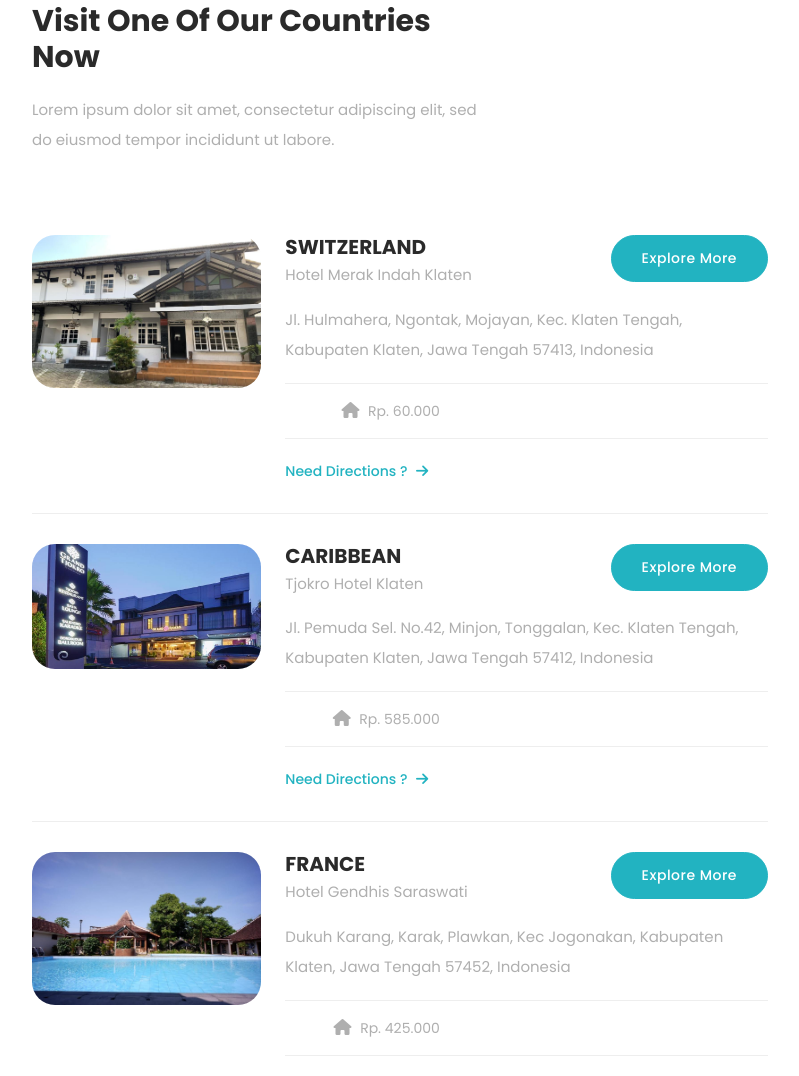
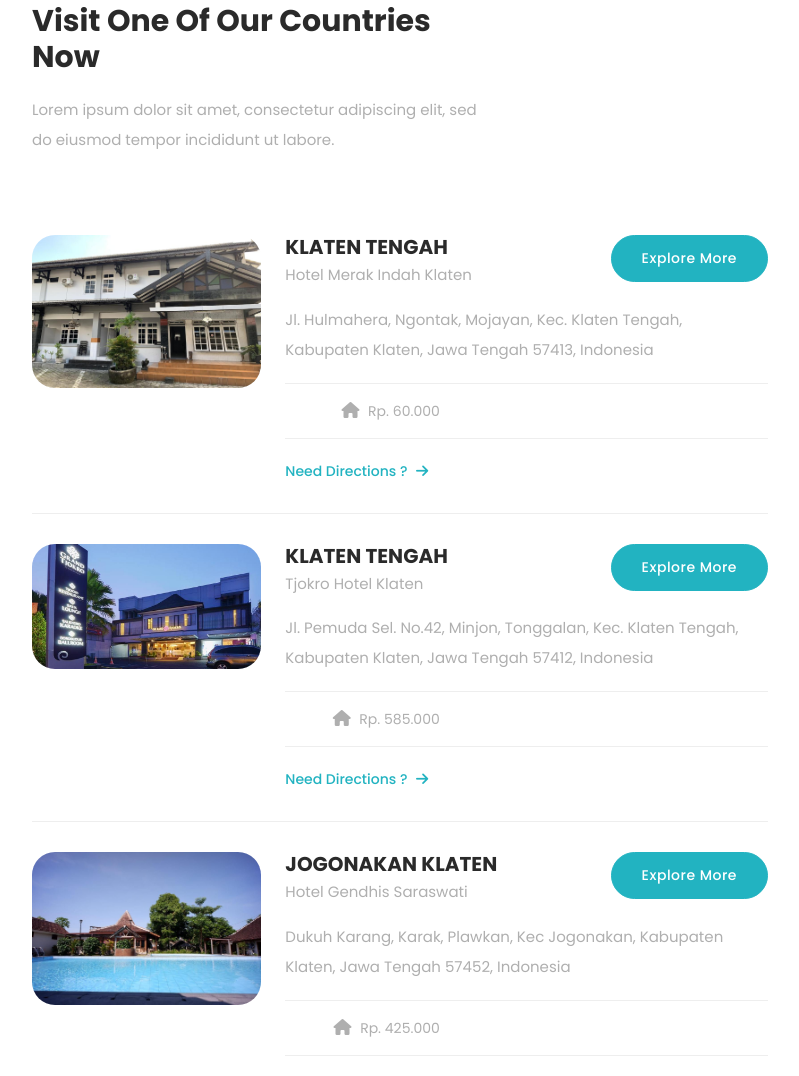
Before and after one commit to Pbeast01/phone, a plain HTML site: page index.html in a window 1280 px wide. Shown: the part 917-1993 px from the top of the page, without its empty margins (50-849 px from the left). Drawn offline with nearby package versions, Linux system fonts and the light colour scheme.

Commit message:
Update index.html

```diff
--- a/index.html
+++ b/index.html
@@ -263,7 +263,7 @@ https://templatemo.com/tm-580-woox-travel
                     </div>
                     <div class="col-lg-8 col-sm-7">
                       <div class="right-content">
-                        <h4>SWITZERLAND</h4>
+                        <h4>KLATEN TENGAH</h4>
                         <span>Hotel Merak Indah Klaten</span>
                         <div class="main-button">
                           <a href="about.html">Explore More</a>
@@ -292,7 +292,7 @@ https://templatemo.com/tm-580-woox-travel
                     </div>
                     <div class="col-lg-8 col-sm-7">
                       <div class="right-content">
-                        <h4>CARIBBEAN</h4>
+                        <h4>KLATEN TENGAH</h4>
                         <span>Tjokro Hotel Klaten</span>
                         <div class="main-button">
                           <a href="about.html">Explore More</a>
@@ -321,7 +321,7 @@ https://templatemo.com/tm-580-woox-travel
                     </div>
                     <div class="col-lg-8 col-sm-7">
                       <div class="right-content">
-                        <h4>FRANCE</h4>
+                        <h4>JOGONAKAN KLATEN</h4>
                         <span>Hotel Gendhis Saraswati</span>
                         <div class="main-button">
                           <a href="about.html">Explore More</a>
```
